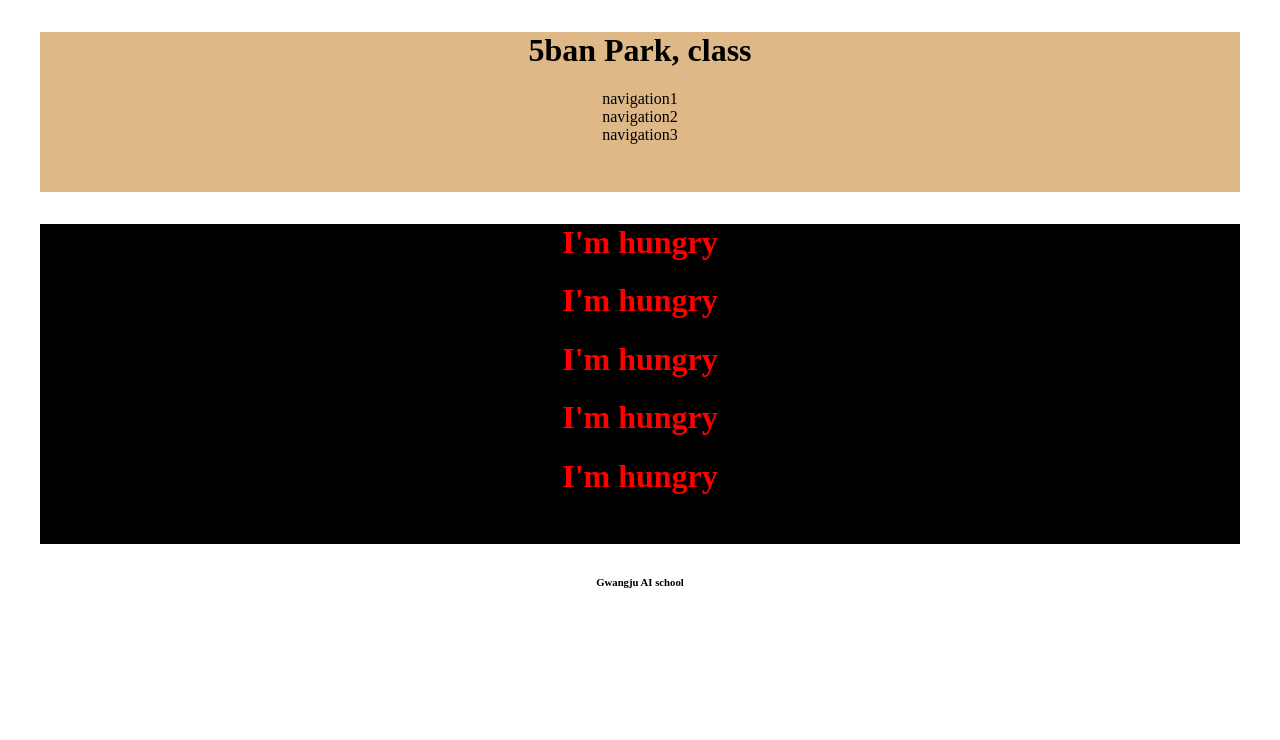
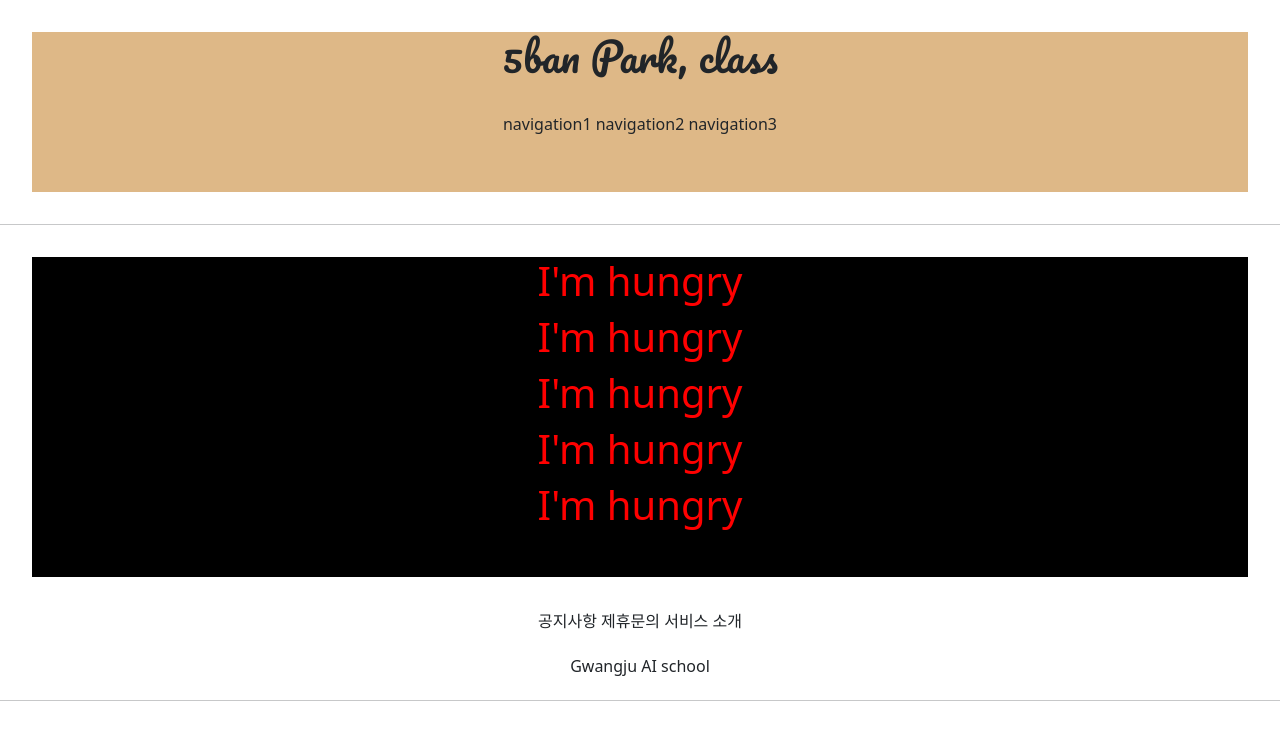
Before and after one commit to glory-ju/julyfifth, a Django app: page /accounts/hello_world/ in a window 1280 px wide. Shown: the top 740 px of the page. Run offline with Django 3.2, Linux system fonts and the light colour scheme; parts of the project's set-up code (start-up, migrations or seed data) failed here and were passed over.

Commit message:
0705/Web Application 1st commit

```diff
--- a/templates/base.html
+++ b/templates/base.html
@@ -4,10 +4,15 @@
 <body>
 
 {% include 'header.html' %}
+
+<hr>
+
 {% block content %}
 
 {% endblock %}
 {% include 'footer.html' %}
 
+<hr>
+
 </body>
 </html>
--- a/templates/footer.html
+++ b/templates/footer.html
@@ -1,3 +1,11 @@
 <div style="text-align: center;">
-    <h6>Gwangju AI school</h6>
+    <div>
+        <span>공지사항</span>
+        <span>제휴문의</span>
+        <span>서비스 소개</span>
+    </div>
+    <div style="font-size: .8rem; margin: 1.5rem;">
+        <h6>Gwangju AI school</h6>
+    </div>
+
 </div>
--- a/templates/head.html
+++ b/templates/head.html
@@ -1,4 +1,13 @@
 <head>
     <meta charset="UTF-8">
     <title>Title</title>
+
+    {#  BOOTSTRAP LINK  #}
+    <link href="https://cdn.jsdelivr.net/npm/bootstrap@5.0.2/dist/css/bootstrap.min.css" rel="stylesheet"
+          integrity="sha384-EVSTQN3/azprG1Anm3QDgpJLIm9Nao0Yz1ztcQTwFspd3yD65VohhpuuCOmLASjC" crossorigin="anonymous">
+
+    {#  GOOGLE FONTS LINK  #}
+    <link rel="preconnect" href="https://fonts.googleapis.com">
+    <link rel="preconnect" href="https://fonts.gstatic.com" crossorigin>
+    <link href="https://fonts.googleapis.com/css2?family=Pacifico&display=swap" rel="stylesheet">
 </head>
--- a/templates/header.html
+++ b/templates/header.html
@@ -1,12 +1,11 @@
-<div style="text-align: center; height: 10rem; background-color: burlywood; border-right: 1rem; margin: 2rem;">
-    <h1>5ban Park, class</h1>
-    <div>
-        navigation1
+<div style="text-align: center; height: 10rem; background-color: burlywood; border-right: 1rem; margin: 2rem; ">
+    <div style="margin: 2rem 0; font-family: 'Pacifico', cursive;">
+    {#    font-family에서 'Pacifico' 폰트가 적용되지 않을 시 'cursive'를 사용해라. 라는 의미    #}
+        <h1>5ban Park, class</h1>
     </div>
-    <div>
-        navigation2
-    </div>
-    <div>
-        navigation3
+    <div style="margin-bottom: 2rem;">
+        <span>navigation1</span>
+        <span>navigation2</span>
+        <span>navigation3</span>
     </div>
 </div>
```
